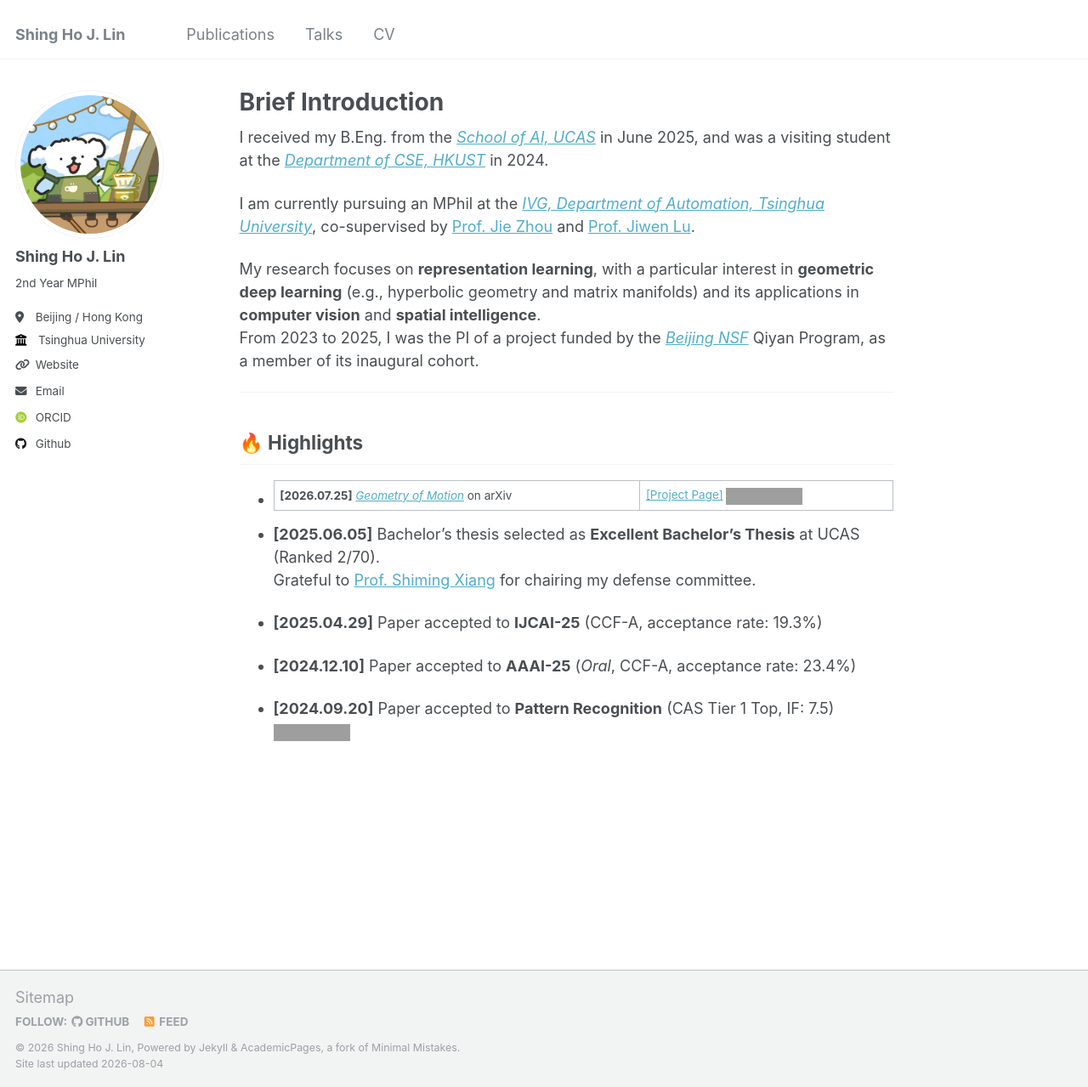
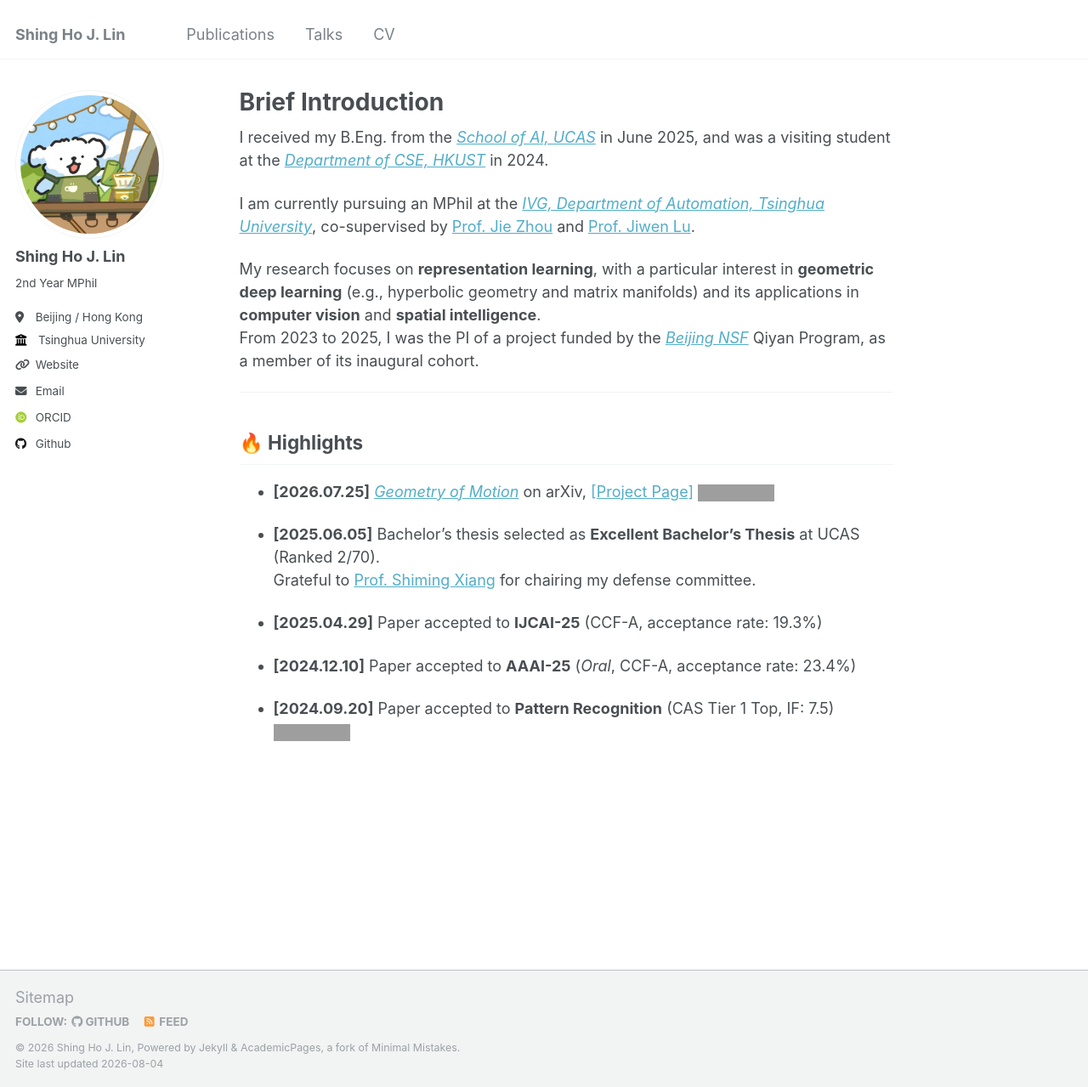
Before and after one commit to shjlin/shjlin.github.io, a Jekyll site: the page built from _pages/about.md, in a window 1280 px wide and 1279 px high. Shown: the whole window at 85% size. Built offline with Jekyll 4.4.1, drawn with Linux system fonts in a browser that asks for light colours; some web fonts are replaced; grey boxes are pictures that could not be loaded.

Commit message:
Homepage

```diff
--- a/_pages/about.md
+++ b/_pages/about.md
@@ -18,7 +18,7 @@ From 2023 to 2025, I was the PI of a project funded by the [*Beijing NSF*](https
 
 ## 🔥 Highlights
 
-- **[2026.07.25]** [*Geometry of Motion*](https://arxiv.org/pdf/2607.22534v1) on arXiv | [[Project Page]](https://wzzheng.net/SM4RT) ![](https://img.shields.io/github/stars/wzzheng/SM4RT?style=social&label=Star)
+- **[2026.07.25]** [*Geometry of Motion*](https://arxiv.org/pdf/2607.22534v1) on arXiv, [[Project Page]](https://wzzheng.net/SM4RT) ![](https://img.shields.io/github/stars/wzzheng/SM4RT?style=social&label=Star)
 
 - **[2025.06.05]** Bachelor's thesis selected as **Excellent Bachelor's Thesis** at UCAS (Ranked 2/70).
   Grateful to [Prof. Shiming Xiang](https://people.ucas.ac.cn/~xiangshiming) for chairing my defense committee.
```
